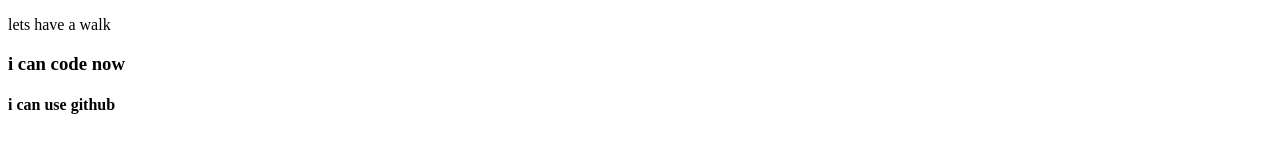
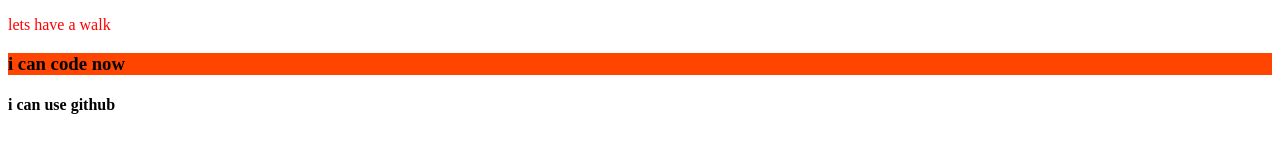
Before and after one commit to Diratul/My-2nd-repo, a plain HTML site: page index.html in a window 1280 px wide. Drawn offline with Linux system fonts and the light colour scheme.

Commit message:
color change

```diff
--- a/style.css
+++ b/style.css
@@ -1,3 +1,6 @@
 p{
-    colour:red
+    color:red
 }
+h3{
+    background-color: orangered;
+}
```
